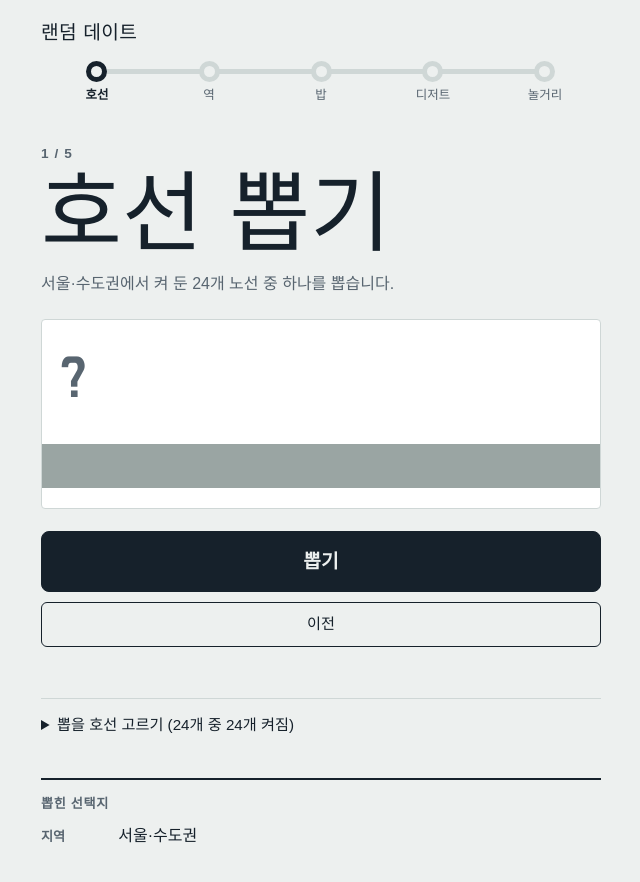
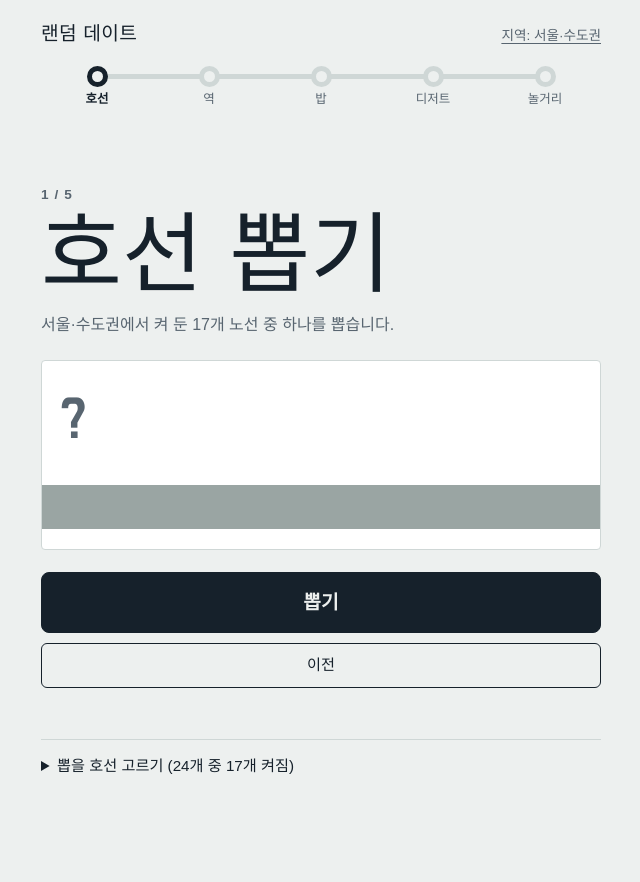
Before and after one commit to Dav3411/random-date, a plain HTML site: page index.html in a window 1280 px wide. Both pictures are taken after a click on the button "호선". Shown: the whole page, without its empty margins (319-959 px from the left). After the commit the page ends 835 px from the top, so only its background shows below. Drawn offline with Linux system fonts and the light colour scheme; a web font is replaced by a local one.

Commit message:
Show picked choices on the top route and default to Seoul lines
Each pick is now written under its stop in the progress route at the top, replacing the list at the bottom, and the chosen region sits beside the site name. In the Seoul metropolitan region only lines that run through Seoul are on by default; Incheon 1 and 2, Gyeonggang, Seohae, Gimpo Goldline, Everline and Uijeongbu LRT start off and can be turned on.

Co-Authored-By: Claude Fable 5.2 <noreply@anthropic.com>

```diff
--- a/data.js
+++ b/data.js
@@ -9,8 +9,10 @@ const TRUNK1 = '연천 전곡 청산 소요산 동두천 보산 동두천중앙
 const TRUNK5 = '방화 개화산 김포공항 송정 마곡 발산 우장산 화곡 까치산 신정 목동 오목교 양평 영등포구청 영등포시장 신길 여의도 여의나루 마포 공덕 애오개 충정로 서대문 광화문 종로3가 을지로4가 동대문역사문화공원 청구 신금호 행당 왕십리 마장 답십리 장한평 군자 아차산 광나루 천호 강동';
 
 // short: 숫자면 동그라미 안에 표시, 아니면 호선 고르기 버튼의 이름으로만 씁니다.
+// optional: 처음에는 꺼 두는 노선. 수도권은 서울 시내를 지나는 노선만 기본으로 켜고,
+// 서울 밖만 다니거나 김포공항에서만 서울에 닿는 노선은 직접 켜야 뽑힙니다.
 const REGIONS = [
-  { id: 'seoul', name: '서울·수도권', sub: '서울·인천·경기·강원·충남 연결', lines: [
+  { id: 'seoul', name: '서울·수도권', sub: '서울·인천·경기·강원·충남 연결', optional: ['i1', 'i2', 'gg', 'sh', 'gp', 'ev', 'uj'], lines: [
     { id: 's1', name: '1호선', short: '1', color: '#0052A4', on: W, routes: [
       { stations: S(TRUNK1 + ' 구일 개봉 오류동 온수 역곡 소사 부천 중동 송내 부개 부평 백운 동암 간석 주안 도화 제물포 도원 동인천 인천') },
       { stations: S(TRUNK1 + ' 가산디지털단지 독산 금천구청 석수 관악 안양 명학 금정 군포 당정 의왕 성균관대 화서 수원 세류 병점 세마 오산대 오산 진위 송탄 서정리 평택지제 평택 성환 직산 두정 천안 봉명 쌍용 아산 탕정 배방 온양온천 신창') },
--- a/index.html
+++ b/index.html
@@ -10,9 +10,9 @@
 <link rel="preconnect" href="https://fonts.gstatic.com" crossorigin>
 <link rel="stylesheet" href="https://fonts.googleapis.com/css2?family=Do+Hyeon&family=IBM+Plex+Sans+KR:wght@400;500;600&display=swap">
 <style>
-  /* Layout: one narrow column that shows a single step at a time. A small route line of five
-     stops across the top tracks progress; below it the step's big title, one station-sign card
-     for the draw, and the action. Picked choices collect in a quiet list at the bottom. */
+  /* Layout: one narrow column that shows a single step at a time. A route line of five stops
+     across the top tracks progress and carries each picked choice under its stop; below it the
+     step's big title, one station-sign card for the draw, and the action. */
   :root {
     --bg: #EDF0EF;
     --surface: #FFFFFF;
@@ -59,9 +59,16 @@
 
   /* top bar: site name + progress route */
   .bar { display: grid; gap: 18px; }
+  .bar-top { display: flex; flex-wrap: wrap; align-items: baseline; justify-content: space-between; gap: 4px 12px; }
   .brand { font: 400 1.2rem/1 var(--font-display); letter-spacing: .02em; }
+  .region-btn {
+    border: 0; background: transparent; padding: 4px 0; cursor: pointer;
+    color: var(--muted); font: 500 .85rem/1.2 var(--font-body);
+    text-decoration: underline; text-underline-offset: 3px;
+  }
+  .region-btn:hover { color: var(--ink); }
   .progress { list-style: none; margin: 0; padding: 0; display: grid; grid-template-columns: repeat(5, minmax(0, 1fr)); }
-  .progress li { position: relative; display: grid; justify-items: center; }
+  .progress li { position: relative; display: grid; grid-template-columns: minmax(0, 1fr); align-items: start; }
   .progress li + li::before {
     content: ""; position: absolute; top: 8px; right: 50%; width: 100%; height: 5px;
     background: var(--rule); transition: background-color .35s;
@@ -69,9 +76,15 @@
   .progress li.is-reached::before { background: var(--line-stroke); }
   .stopbtn {
     position: relative; z-index: 1;
-    display: grid; justify-items: center; gap: 6px;
-    padding: 0 2px; border: 0; background: transparent;
-    color: var(--muted); font: 500 .78rem/1.2 var(--font-body); cursor: pointer;
+    display: grid; grid-template-columns: minmax(0, 1fr); justify-items: center; gap: 5px;
+    width: 100%; padding: 0 2px; border: 0; background: transparent;
+    color: var(--muted); font: 500 .78rem/1.2 var(--font-body); text-align: center; cursor: pointer;
+  }
+  /* 뽑힌 선택지는 각 정거장 아래에 적습니다. 두 줄 높이를 미리 잡아 화면이 덜 움직이게 합니다. */
+  .stop-value {
+    min-height: 2.5em; max-width: 100%;
+    color: var(--ink); font: 600 .8rem/1.25 var(--font-body);
+    word-break: keep-all; overflow-wrap: anywhere;
   }
   .stopbtn::before {
     content: ""; width: 21px; height: 21px; border-radius: 50%;
@@ -80,7 +93,7 @@
   }
   .is-done .stopbtn::before { background: var(--line-stroke); border-color: var(--line-stroke); }
   .is-current .stopbtn::before { border-color: var(--ink); }
-  .is-current .stopbtn { color: var(--ink); font-weight: 600; }
+  .is-current .stop-label { color: var(--ink); font-weight: 600; }
   .stopbtn[aria-disabled="true"] { cursor: default; }
 
   /* the step */
@@ -189,20 +202,12 @@
   .course .v a { color: var(--ink); text-underline-offset: 4px; text-decoration-thickness: 1.5px; }
   .course .v small { font: 400 .85rem/1.4 var(--font-body); color: var(--muted); }
 
-  /* picked choices so far */
-  .picked { border-top: 2px solid var(--ink); padding-top: 16px; display: grid; gap: 12px; }
-  .picked-list { margin: 0; display: grid; gap: 8px; }
-  .picked-row { display: grid; grid-template-columns: 4.2em minmax(0, 1fr); gap: 10px; align-items: baseline; }
-  .picked-row dt { font-size: .82rem; font-weight: 600; color: var(--muted); }
-  .picked-row dd { margin: 0; display: flex; flex-wrap: wrap; align-items: baseline; gap: 2px 8px; font-weight: 500; }
-  .picked-row small { font-size: .82rem; font-weight: 400; color: var(--muted); }
   .dot {
-    flex: none; align-self: center; width: 22px; height: 22px; border-radius: 50%;
+    flex: none; align-self: center; width: 28px; height: 28px; border-radius: 50%;
     display: inline-grid; place-items: center;
     background: var(--c); color: var(--on);
-    font: 400 .9rem/1 var(--font-display);
+    font: 400 1.15rem/1 var(--font-display);
   }
-  .course .dot { width: 28px; height: 28px; font-size: 1.15rem; }
 
   @media (prefers-reduced-motion: reduce) {
     * { transition: none !important; }
@@ -212,8 +217,11 @@
 <body>
 <div class="wrap">
   <header class="bar">
-    <p class="brand">랜덤 데이트</p>
-    <nav aria-label="뽑는 순서">
+    <div class="bar-top">
+      <p class="brand">랜덤 데이트</p>
+      <button class="region-btn" id="region-btn" type="button" hidden></button>
+    </div>
+    <nav aria-label="뽑힌 선택지">
       <ol class="progress" id="progress"></ol>
     </nav>
   </header>
@@ -259,8 +267,10 @@
     <details class="filter" id="filter" hidden>
       <summary id="filter-summary">뽑을 호선 고르기</summary>
       <div class="filter-body">
+        <p class="note" id="filter-note" hidden>기본으로는 서울 시내를 지나는 노선만 켜져 있습니다. 나머지는 눌러서 켜면 함께 뽑힙니다.</p>
         <div class="chips" id="line-chips"></div>
         <div class="actions-row">
+          <button id="all-default" class="btn btn-small" type="button" hidden>기본 선택</button>
           <button id="all-on" class="btn btn-small" type="button">전부 켜기</button>
           <button id="all-off" class="btn btn-small" type="button">전부 끄기</button>
         </div>
@@ -268,10 +278,6 @@
     </details>
   </main>
 
-  <section class="picked" id="picked" aria-labelledby="picked-h" hidden>
-    <h2 id="picked-h" class="label">뽑힌 선택지</h2>
-    <dl class="picked-list" id="picked-list"></dl>
-  </section>
   <p class="sr-only" id="live" aria-live="polite"></p>
 </div>
 
@@ -281,7 +287,7 @@
     'use strict';
     const $ = id => document.getElementById(id);
     const root = document.documentElement;
-    const KEY = 'random-date-v2';
+    const KEY = 'random-date-v3';
     const reduceMotion = window.matchMedia('(prefers-reduced-motion: reduce)');
     const regionById = Object.fromEntries(REGIONS.map(r => [r.id, r]));
     const DECKS = { food: FOOD, dessert: DESSERT, play: PLAY };
@@ -309,7 +315,8 @@
 
     const region = () => regionById[state.region];
     const curLine = () => region().lines.find(l => l.id === state.line) || null;
-    const offSet = () => new Set(state.off[state.region] || []);
+    // 직접 고른 적이 없는 지역은 기본 선택(optional 노선은 꺼 둠)을 씁니다.
+    const offSet = () => new Set(state.off[state.region] || region().optional || []);
     const enabledLines = () => { const off = offSet(); return region().lines.filter(l => !off.has(l.id)); };
     const itemOf = key => DECKS[key].find(i => i.label === state[key]) || null;
     // 앞 단계를 뽑아야 다음 단계로 갈 수 있습니다.
@@ -352,7 +359,8 @@
       draw: $('draw'), next: $('next'), back: $('back'), redraw: $('redraw'), copy: $('copy'), restart: $('restart'),
       toast: $('toast'), copyText: $('copy-text'),
       filter: $('filter'), filterSummary: $('filter-summary'), chips: $('line-chips'),
-      picked: $('picked'), pickedList: $('picked-list'), live: $('live'),
+      filterNote: $('filter-note'), allDefault: $('all-default'),
+      regionBtn: $('region-btn'), live: $('live'),
     };
 
     const mapUrl = q => 'https://map.naver.com/p/search/' + encodeURIComponent(q);
@@ -552,12 +560,22 @@
       }
     }
 
+    // 상단 노선도: 정거장마다 뽑힌 선택지를 적습니다.
+    function stopValue(key) {
+      if (key === 'line') { const line = curLine(); return line ? line.name : ''; }
+      if (key === 'station') return state.station ? stationLabel(state.station.name) : '';
+      return state[key] || '';
+    }
     function renderProgress() {
+      els.regionBtn.hidden = state.step === 0;
+      els.regionBtn.textContent = `지역: ${region().name}`;
       els.progress.replaceChildren(...[1, 2, 3, 4, 5].map(i => {
-        const picked = !!state[STEPS[i].key];
+        const value = stopValue(STEPS[i].key);
+        const picked = !!value;
         const current = state.step === i;
         const li = make('li', [current && 'is-current', picked && !current && 'is-done', (picked || current) && 'is-reached'].filter(Boolean).join(' '));
-        const b = make('button', 'stopbtn', STEPS[i].short);
+        const b = make('button', 'stopbtn');
+        b.append(make('span', 'stop-label', STEPS[i].short), make('span', 'stop-value', value));
         b.type = 'button';
         b.setAttribute('aria-disabled', String(!reachable(i)));
         if (current) b.setAttribute('aria-current', 'step');
@@ -590,6 +608,9 @@
     }
     function renderFilter() {
       const off = offSet();
+      const hasOptional = (region().optional || []).length > 0;
+      els.filterNote.hidden = !hasOptional;
+      els.allDefault.hidden = !hasOptional;
       els.chips.replaceChildren(...region().lines.map(l => {
         const b = make('button', 'chip' + (isNum(l) ? ' is-num' : ''), l.short);
         b.type = 'button';
@@ -616,30 +637,15 @@
       setMsg('');
       renderFilter();
     };
+    els.allDefault.addEventListener('click', () => {
+      delete state.off[state.region];
+      save();
+      setMsg('');
+      renderFilter();
+    });
+    els.regionBtn.addEventListener('click', () => go(0));
     $('all-on').addEventListener('click', () => setAllLines(true));
     $('all-off').addEventListener('click', () => setAllLines(false));
-
-    function renderPicked() {
-      const rows = [];
-      const row = (k, ...v) => {
-        const d = make('div', 'picked-row');
-        const dd = make('dd');
-        dd.append(...v);
-        d.append(make('dt', null, k), dd);
-        rows.push(d);
-      };
-      if (isDrawStep(state.step)) {
-        row('지역', region().name);
-        const line = curLine();
-        if (line) row('호선', dot(line), line.name);
-        if (state.station) row('역', stationLabel(state.station.name), make('small', null, countOf(state.station)));
-        for (const k of ['food', 'dessert', 'play']) {
-          if (state[k]) row(STEPS.find(s => s.key === k).short, state[k]);
-        }
-      }
-      els.pickedList.replaceChildren(...rows);
-      els.picked.hidden = !rows.length;
-    }
 
     function renderCourse() {
       const line = curLine();
@@ -704,7 +710,6 @@
       if (key === 'line') renderFilter();
       if (key === 'done') renderCourse();
       renderProgress();
-      renderPicked();
       syncActions();
     }
 
```
